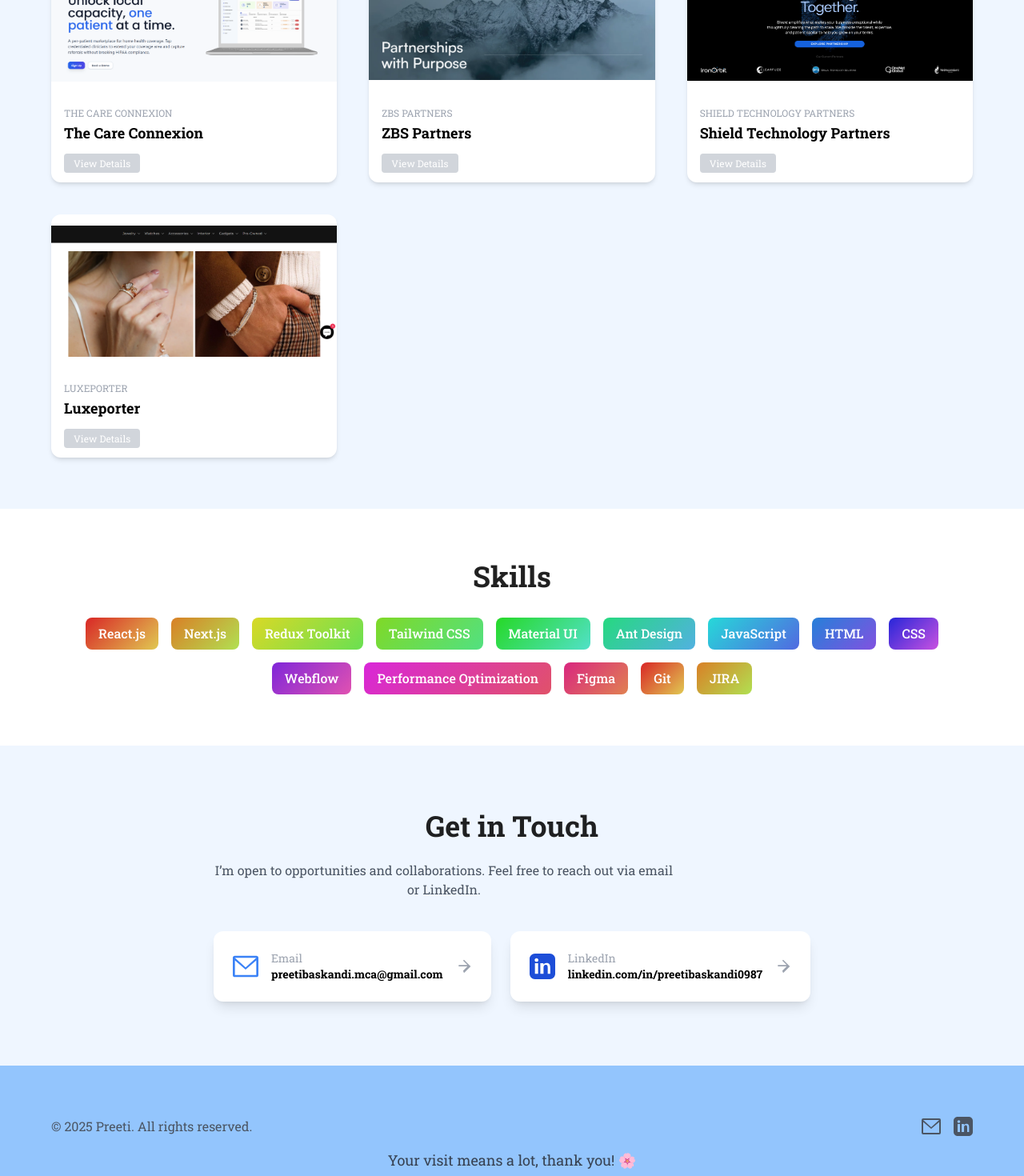
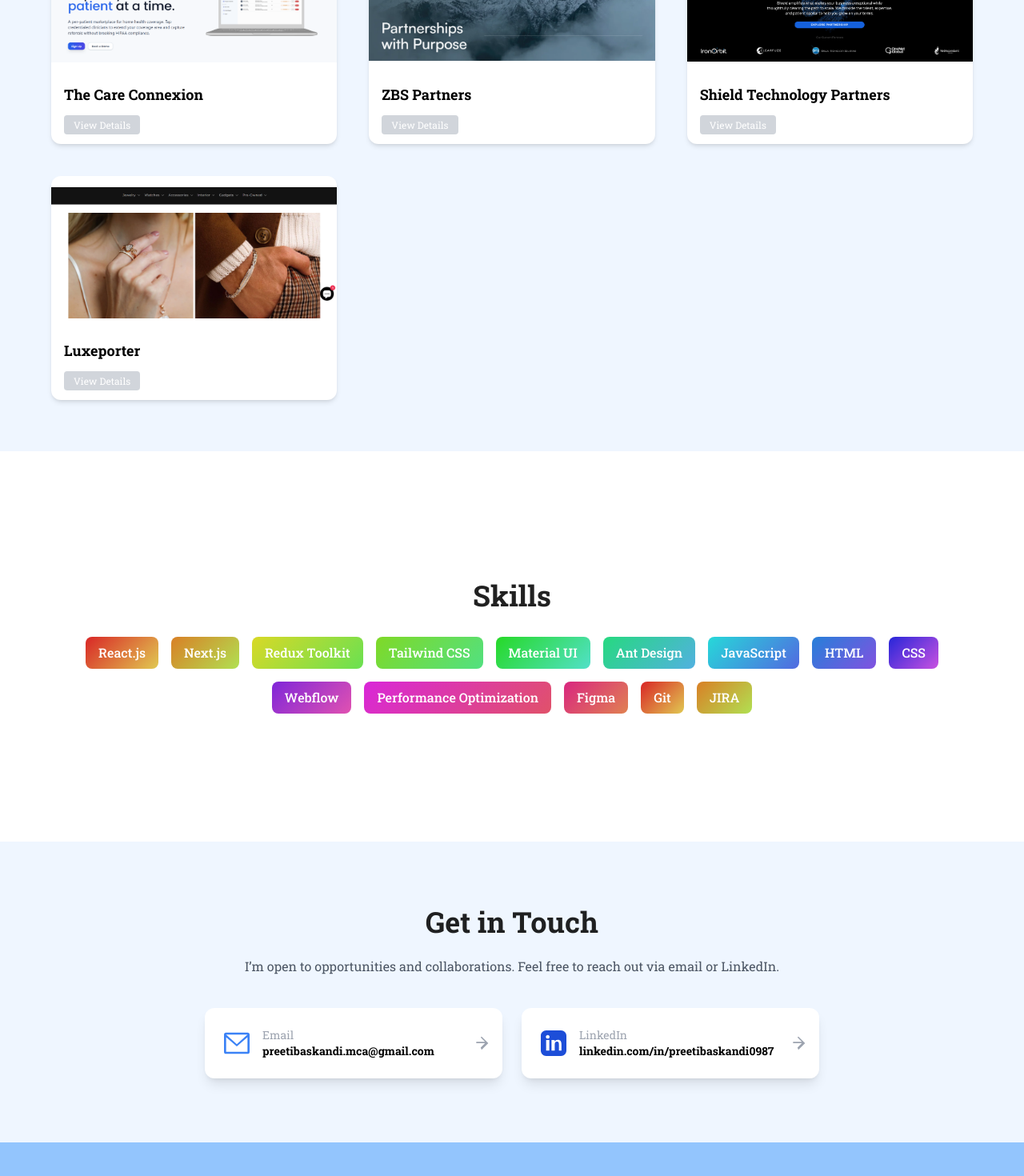
Before and after one commit to preeti7597/preeti-portfolio, a Next.js app: page / in a window 1280 px wide. Shown: the part 1800-3270 px from the top of the page at 80% size. Built offline with nearby package versions, Linux system fonts and the light colour scheme.

Commit message:
Responsive fixes

```diff
--- a/components/About.js
+++ b/components/About.js
@@ -12,7 +12,7 @@
       <h2 className="text-3xl md:text-4xl font-bold mb-6">
         About Me
       </h2>
-      <p className="text-gray-600 dark:text-gray-300 max-w-3xl mx-auto text-center leading-relaxed text-lg md:text-xl">
+      <p className="text-gray-600 dark:text-gray-300 max-w-3xl mx-auto text-center leading-relaxed text-sm md:text-xl">
         I’m a Frontend Developer with 3 years of experience in React.js, Next.js, and modern UI frameworks. I specialize in building responsive, scalable web applications and turning Figma designs into pixel-perfect, user-friendly interfaces.
       </p>
     </motion.section>
--- a/components/Contact.js
+++ b/components/Contact.js
@@ -1,116 +1,28 @@
-// "use client";
-// import React from "react";
-
-// export default function Contact() {
-//   return (
-//     <section
-//       id="Contact"
-//       className="px-6 md:px-16 py-12 md:py-20 bg-blue-50 flex flex-col items-center"
-//     >
-//       <h2 className="text-3xl md:text-4xl font-bold mb-6 text-center">
-//         Get in Touch
-//       </h2>
-//       <p className="text-gray-600 dark:text-gray-300 text-center mb-10 max-w-xl">
-//         I’m open to opportunities and collaborations. Feel free to reach out via
-//         email or LinkedIn.
-//       </p>
-
-//       <div className="flex flex-col sm:flex-row justify-center items-center gap-6 w-full max-w-3xl">
-//         {/* Email Card */}
-//         <a
-//           href="mailto:preetibaskandi.mca@gmail.com"
-//           className="flex items-center gap-4 p-6 rounded-xl shadow-lg bg-white dark:bg-gray-800 hover:shadow-2xl hover:scale-105 transition transform w-full sm:w-auto"
-//         >
-//           {/* Envelope Icon */}
-//           <svg
-//             xmlns="http://www.w3.org/2000/svg"
-//             className="w-8 h-8 text-blue-500 flex-shrink-0"
-//             fill="currentColor"
-//             viewBox="0 0 24 24"
-//           >
-//             <path d="M0 4a2 2 0 012-2h20a2 2 0 012 2v16a2 2 0 01-2 2H2a2 2 0 01-2-2V4zm2 0v.01L12 13 22 4.01V4H2zm0 2.382V20h20V6.382l-10 8.618-10-8.618z" />
-//           </svg>
-
-//           <div className="flex flex-col break-words text-center sm:text-left">
-//             <span className="text-gray-400 dark:text-gray-300 text-sm">Email</span>
-//             <p className="font-semibold text-black dark:text-white text-sm break-words">
-//               preetibaskandi.mca@gmail.com
-//             </p>
-//           </div>
-
-//           {/* Arrow Icon */}
-//           <svg
-//             xmlns="http://www.w3.org/2000/svg"
-//             className="w-5 h-5 ml-auto text-gray-400 flex-shrink-0"
-//             fill="currentColor"
-//             viewBox="0 0 24 24"
-//           >
-//             <path d="M12 2l-1.41 1.41L17.17 10H4v2h13.17l-6.58 6.59L12 22l10-10z" />
-//           </svg>
-//         </a>
-
-//         {/* LinkedIn Card */}
-//         <a
-//           href="https://www.linkedin.com/in/preetibaskandi0987/"
-//           target="_blank"
-//           className="flex items-center gap-4 p-6 rounded-xl shadow-lg bg-white dark:bg-gray-800 hover:shadow-2xl hover:scale-105 transition transform w-full sm:w-auto"
-//         >
-//           {/* LinkedIn Icon */}
-//           <svg
-//             xmlns="http://www.w3.org/2000/svg"
-//             className="w-8 h-8 text-blue-700 flex-shrink-0"
-//             fill="currentColor"
-//             viewBox="0 0 24 24"
-//           >
-//             <path d="M19 0h-14c-2.76 0-5 2.24-5 5v14c0 2.76 2.24 5 5 5h14c2.76 0 5-2.24 5-5v-14c0-2.76-2.24-5-5-5zm-11 19h-3v-10h3v10zm-1.5-11.25c-.97 0-1.75-.79-1.75-1.75s.78-1.75 1.75-1.75 1.75.78 1.75 1.75-.78 1.75-1.75 1.75zm13.5 11.25h-3v-5.5c0-1.32-.03-3.01-1.83-3.01-1.83 0-2.11 1.43-2.11 2.91v5.6h-3v-10h2.88v1.37h.04c.4-.76 1.37-1.56 2.82-1.56 3.02 0 3.58 1.99 3.58 4.58v5.61z" />
-//           </svg>
-
-//           <div className="flex flex-col break-words text-center sm:text-left">
-//             <span className="text-gray-400 dark:text-gray-300 text-sm">LinkedIn</span>
-//             <p className="font-semibold text-black dark:text-white text-sm break-words">
-//               www.linkedin.com/in/preetibaskandi0987/
-//             </p>
-//           </div>
-
-//           {/* Arrow Icon */}
-//           <svg
-//             xmlns="http://www.w3.org/2000/svg"
-//             className="w-5 h-5 ml-auto text-gray-400 flex-shrink-0"
-//             fill="currentColor"
-//             viewBox="0 0 24 24"
-//           >
-//             <path d="M12 2l-1.41 1.41L17.17 10H4v2h13.17l-6.58 6.59L12 22l10-10z" />
-//           </svg>
-//         </a>
-//       </div>
-//     </section>
-//   );
-// }
 "use client";
-import React from "react";
 
 export default function Contact() {
   return (
     <section
       id="Contact"
-      className="px-6 md:px-16 py-12 md:py-20 bg-blue-50 flex flex-col items-center"
+      className="px-4 sm:px-16 py-12 md:py-20 bg-blue-50 flex flex-col items-center"
     >
-      <div className="max-w-6xl mx-auto">
+      <div className="max-w-6xl w-full mx-auto">
         <h2 className="text-3xl md:text-4xl font-bold mb-6 text-center">
           Get in Touch
         </h2>
-        <p className="text-gray-600 dark:text-gray-300 text-center mb-10 max-w-xl">
+
+        <p className="text-gray-600 dark:text-gray-300 text-center mb-10 text-sm md:text-base max-w-3xl mx-auto">
           I’m open to opportunities and collaborations. Feel free to reach out
           via email or LinkedIn.
         </p>
 
-        <div className="flex flex-col sm:flex-row justify-center items-stretch gap-6 w-full max-w-3xl">
+        <div className="flex flex-col md:flex-row gap-6 w-full max-w-3xl mx-auto">
           {/* Email Card */}
           <a
             href="mailto:preetibaskandi.mca@gmail.com"
-            className="flex items-center gap-4 p-6 rounded-xl shadow-lg bg-white dark:bg-gray-800 hover:shadow-2xl hover:scale-105 transition transform w-full sm:w-auto flex-1"
+            className="relative flex  sm:flex-row items-center sm:items-center sm:gap-4 gap-4 sm:p-6 p-4 rounded-xl shadow-lg bg-white dark:bg-gray-800 hover:shadow-2xl hover:scale-105 transition transform w-full"
           >
-            {/* Envelope Icon */}
+            {/* Icon */}
             <svg
               xmlns="http://www.w3.org/2000/svg"
               className="w-8 h-8 text-blue-500 flex-shrink-0"
@@ -120,7 +32,8 @@
               <path d="M0 4a2 2 0 012-2h20a2 2 0 012 2v16a2 2 0 01-2 2H2a2 2 0 01-2-2V4zm2 0v.01L12 13 22 4.01V4H2zm0 2.382V20h20V6.382l-10 8.618-10-8.618z" />
             </svg>
 
-            <div className="flex flex-col break-words text-center sm:text-left max-w-[calc(100%-80px)]">
+            {/* Text */}
+            <div className="flex-1 min-w-0 flex flex-col sm:text-left">
               <span className="text-gray-400 dark:text-gray-300 text-sm">
                 Email
               </span>
@@ -129,10 +42,10 @@
               </p>
             </div>
 
-            {/* Arrow Icon */}
+            {/* Arrow */}
             <svg
               xmlns="http://www.w3.org/2000/svg"
-              className="w-5 h-5 ml-auto text-gray-400 flex-shrink-0"
+              className="w-5 h-5 absolute right-4 text-gray-400 flex-shrink-0"
               fill="currentColor"
               viewBox="0 0 24 24"
             >
@@ -144,9 +57,9 @@
           <a
             href="https://www.linkedin.com/in/preetibaskandi0987/"
             target="_blank"
-            className="flex items-center gap-4 p-6 rounded-xl shadow-lg bg-white dark:bg-gray-800 hover:shadow-2xl hover:scale-105 transition transform w-full sm:w-auto flex-1"
+            className="relative flex sm:flex-row items-center sm:items-center sm:gap-4 gap-4 sm:p-6 p-4 rounded-xl shadow-lg bg-white dark:bg-gray-800 hover:shadow-2xl hover:scale-105 transition transform w-full"
           >
-            {/* LinkedIn Icon */}
+            {/* Icon */}
             <svg
               xmlns="http://www.w3.org/2000/svg"
               className="w-8 h-8 text-blue-700 flex-shrink-0"
@@ -156,7 +69,8 @@
               <path d="M19 0h-14c-2.76 0-5 2.24-5 5v14c0 2.76 2.24 5 5 5h14c2.76 0 5-2.24 5-5v-14c0-2.76-2.24-5-5-5zm-11 19h-3v-10h3v10zm-1.5-11.25c-.97 0-1.75-.79-1.75-1.75s.78-1.75 1.75-1.75 1.75.78 1.75 1.75-.78 1.75-1.75 1.75zm13.5 11.25h-3v-5.5c0-1.32-.03-3.01-1.83-3.01-1.83 0-2.11 1.43-2.11 2.91v5.6h-3v-10h2.88v1.37h.04c.4-.76 1.37-1.56 2.82-1.56 3.02 0 3.58 1.99 3.58 4.58v5.61z" />
             </svg>
 
-            <div className="flex flex-col break-words text-center sm:text-left max-w-[calc(100%-80px)]">
+            {/* Text */}
+            <div className="flex-1 min-w-0 flex flex-col sm:text-left">
               <span className="text-gray-400 dark:text-gray-300 text-sm">
                 LinkedIn
               </span>
@@ -165,10 +79,10 @@
               </p>
             </div>
 
-            {/* Arrow Icon */}
+            {/* Arrow */}
             <svg
               xmlns="http://www.w3.org/2000/svg"
-              className="w-5 h-5 ml-auto text-gray-400 flex-shrink-0"
+              className="w-5 h-5 absolute right-4 text-gray-400 flex-shrink-0"
               fill="currentColor"
               viewBox="0 0 24 24"
             >
--- a/components/Portfolio.js
+++ b/components/Portfolio.js
@@ -7,7 +7,6 @@
   const projects = [
     {
       id: 1,
-      title: "Crete Professional Alliance",
       subtitle: "Crete Professional Alliance",
       img: "/crete.png",
       link: "https://www.cretepa.com",
@@ -16,7 +15,6 @@
     },
     {
       id: 2,
-      title: "Pinkishe Foundation",
       subtitle: "Pinkishe Foundation",
       img: "/pinkishe.png",
       link: "https://pinkishe.org",
@@ -25,7 +23,6 @@
     },
     {
       id: 3,
-      title: "Uniinsider",
       subtitle: "Uniinsider",
       img: "/uniinsider.png",
       link: "https://staging.uniinsiders.com/",
@@ -34,7 +31,6 @@
     },
     {
       id: 4,
-      title: "The Care Connexion",
       subtitle: "The Care Connexion",
       img: "/care.png",
       link: "https://www.thecareconnexion.com/",
@@ -43,7 +39,6 @@
     },
     {
       id: 5,
-      title: "ZBS Partners",
       subtitle: "ZBS Partners",
       img: "/zbs.png",
       link: "https://www.zbspartners.com/",
@@ -53,7 +48,6 @@
     },
     {
       id: 6,
-      title: "Shield Technology Partners",
       subtitle: "Shield Technology Partners",
       img: "/shield.png",
       link: "https://shieldtp.com/",
@@ -62,7 +56,6 @@
     },
     {
       id: 7,
-      title: "Luxeporter",
       subtitle: "Luxeporter",
       img: "/luxporter.png",
       link: "https://luxaporter.com/",
@@ -91,15 +84,15 @@
           >
             <img
               src={project.img}
-              alt={project.title}
+              alt={project.subtitle}
               className="h-48 w-full object-contain rounded-t-xl"
             />
             <div className="px-4 py-3">
-              <span className="text-gray-400 dark:text-gray-300 uppercase text-xs">
+              {/* <span className="text-gray-400 dark:text-gray-300 uppercase text-xs">
                 {project.subtitle}
-              </span>
+              </span> */}
               <p className="text-lg font-bold text-black dark:text-white truncate block capitalize">
-                {project.title}
+                {project.subtitle}
               </p>
               <div className="flex mt-3">
                 <button
--- a/components/Skills.js
+++ b/components/Skills.js
@@ -63,7 +63,7 @@
       transition={{ duration: 1 }}
       className="p-8 md:p-16"
     >
-      <div className="max-w-6xl mx-auto">
+      <div className="max-w-6xl mx-auto py-24">
         <h2 className="text-3xl md:text-4xl font-bold mb-8 text-center">
           Skills
         </h2>
```
